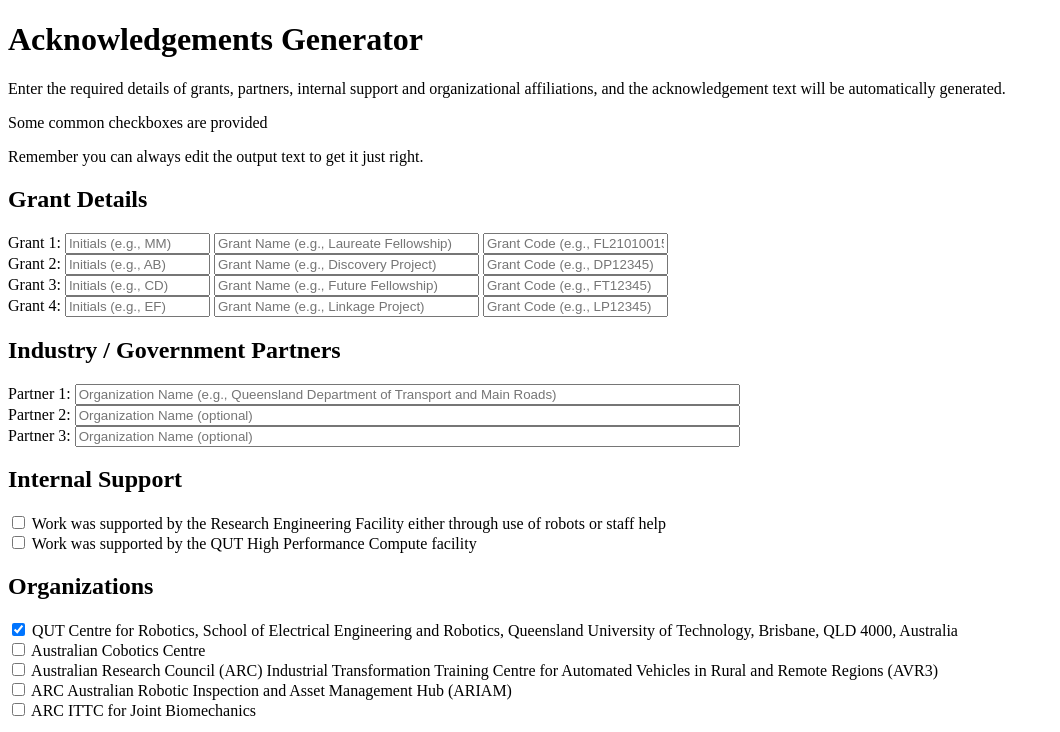
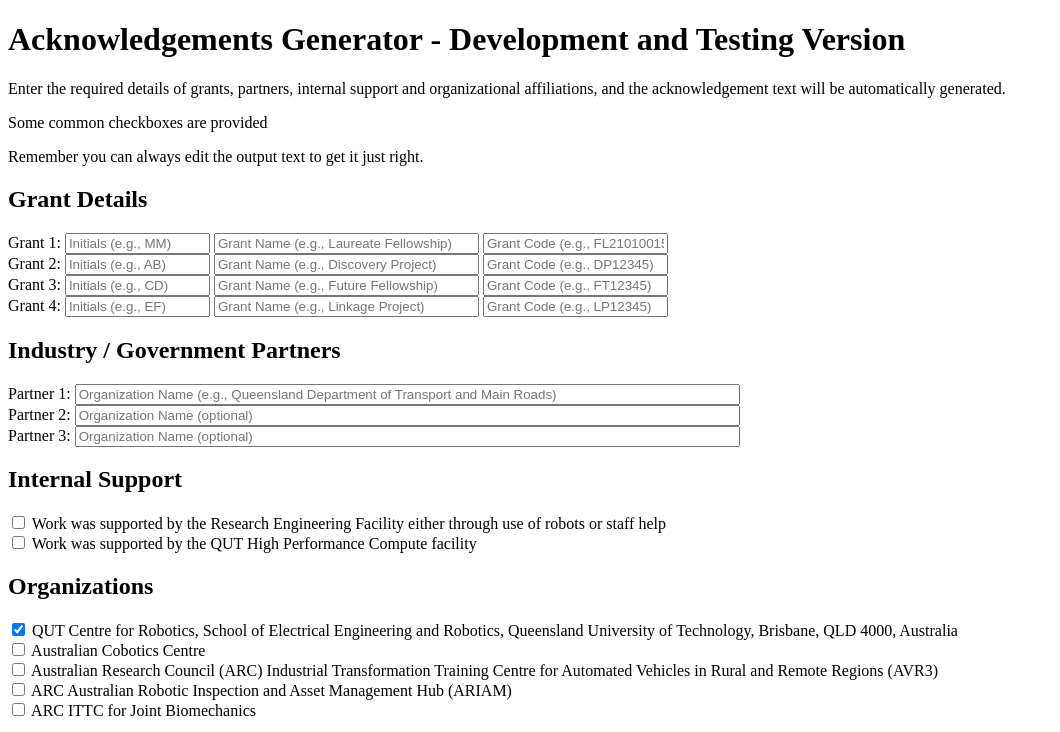
Before and after one commit to dracothraxus/acknowledgements, a plain HTML site: page index.html in a window 1280 px wide. Shown: the top 732 px of the page, without its empty margins (0-1060 px from the left). Drawn offline with Linux system fonts and the light colour scheme.

Commit message:
Updated HTML file with latest changes

```diff
--- a/index.html
+++ b/index.html
@@ -3,7 +3,7 @@
 <head>
     <meta charset="UTF-8">
     <meta name="viewport" content="width=device-width, initial-scale=1.0">
-    <title>Acknowledgements Generator Development</title>
+    <title>Acknowledgements Generator</title>
     <script>
         // Function to generate the acknowledgment sentence, testing
         function updateAcknowledgement() {
@@ -109,7 +109,7 @@
     </script>
 </head>
 <body>
-    <h1>Acknowledgements Generator</h1>
+    <h1>Acknowledgements Generator - Development and Testing Version</h1>
 
 	<p>Enter the required details of grants, partners, internal support and organizational affiliations, and the acknowledgement text will be automatically generated.</p>
 
```
